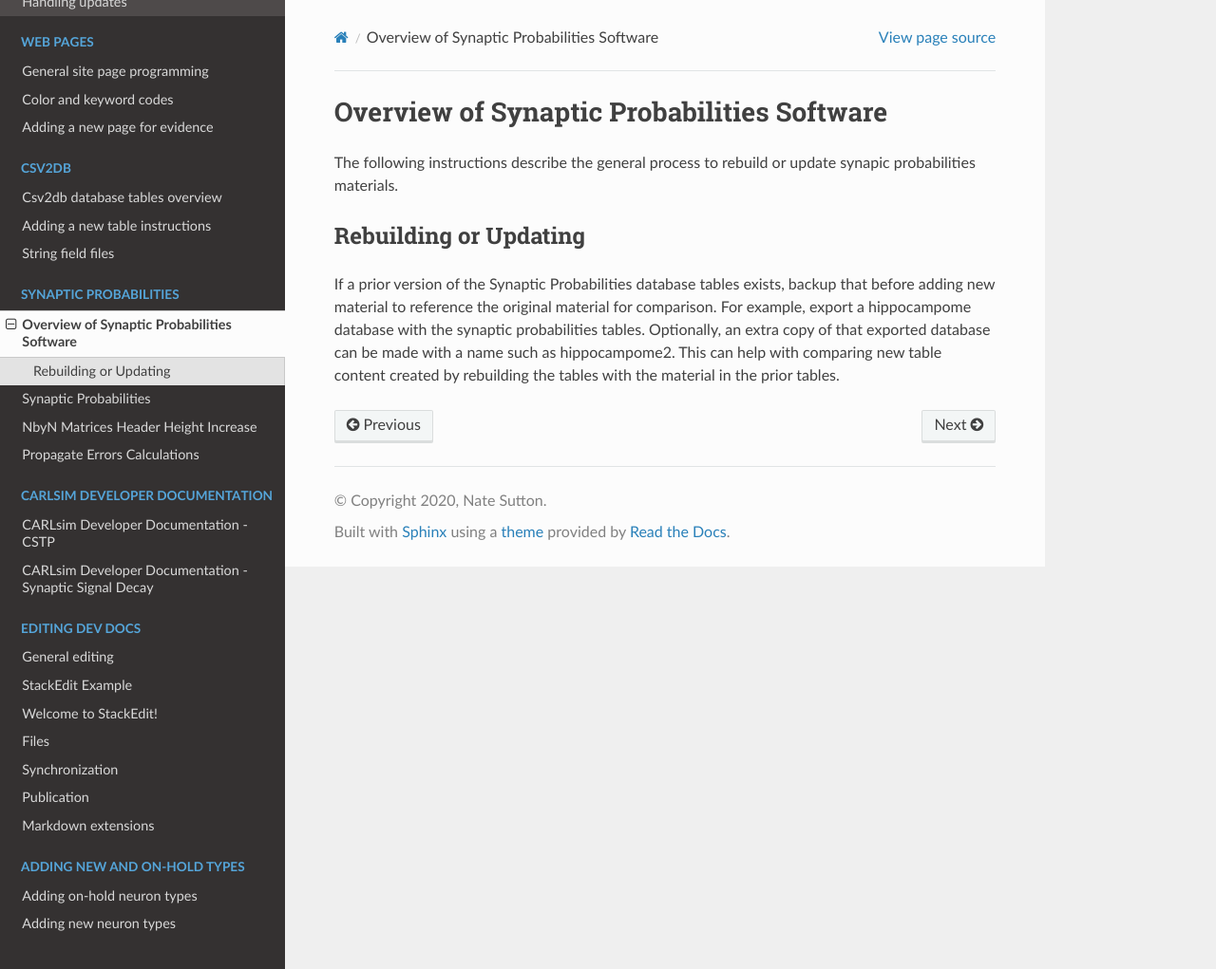
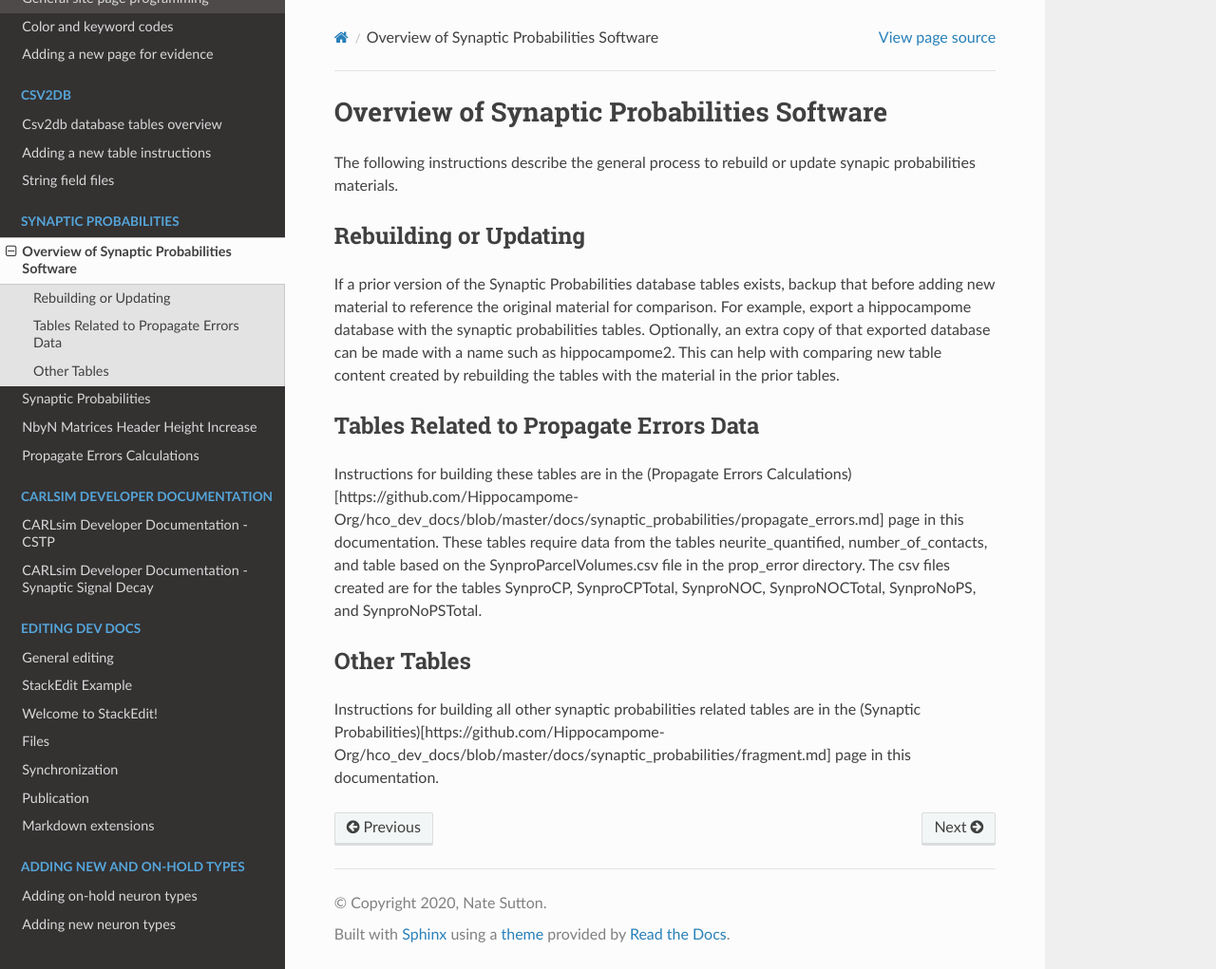
Before and after one commit to Hippocampome-Org/hco_dev_docs, a Sphinx documentation site: the page built from docs/synaptic_probabilities/overview.md, in a window 1280 px wide and 1021 px high. Shown: the whole window at 95% size. Built offline with Sphinx 7.4.7 and the Read the Docs theme 2.0.0, drawn with Linux system fonts in a browser that asks for light colours.

Commit message:
Update overview.md

```diff
--- a/docs/synaptic_probabilities/overview.md
+++ b/docs/synaptic_probabilities/overview.md
@@ -9,3 +9,12 @@ If a prior version of the Synaptic Probabilities database tables exists, backup
 the original material for comparison. For example, export a hippocampome database with the synaptic probabilities tables. Optionally,
 an extra copy of that exported database can be made with a name such as hippocampome2. This can help with comparing new table content
 created by rebuilding the tables with the material in the prior tables.
+
+## Tables Related to Propagate Errors Data
+
+Instructions for building these tables are in the (Propagate Errors Calculations)[https://github.com/Hippocampome-Org/hco_dev_docs/blob/master/docs/synaptic_probabilities/propagate_errors.md] page in this documentation.
+These tables require data from the tables neurite_quantified, number_of_contacts, and table based on the SynproParcelVolumes.csv file in the prop_error directory. The csv files created are for the tables SynproCP, SynproCPTotal, SynproNOC, SynproNOCTotal, SynproNoPS, and SynproNoPSTotal.
+
+## Other Tables
+
+Instructions for building all other synaptic probabilities related tables are in the (Synaptic Probabilities)[https://github.com/Hippocampome-Org/hco_dev_docs/blob/master/docs/synaptic_probabilities/fragment.md] page in this documentation.
```
